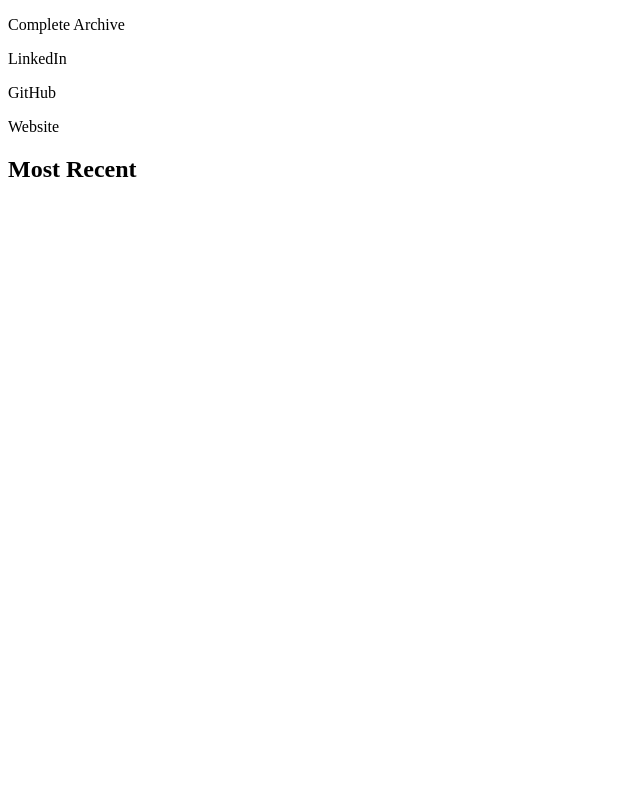
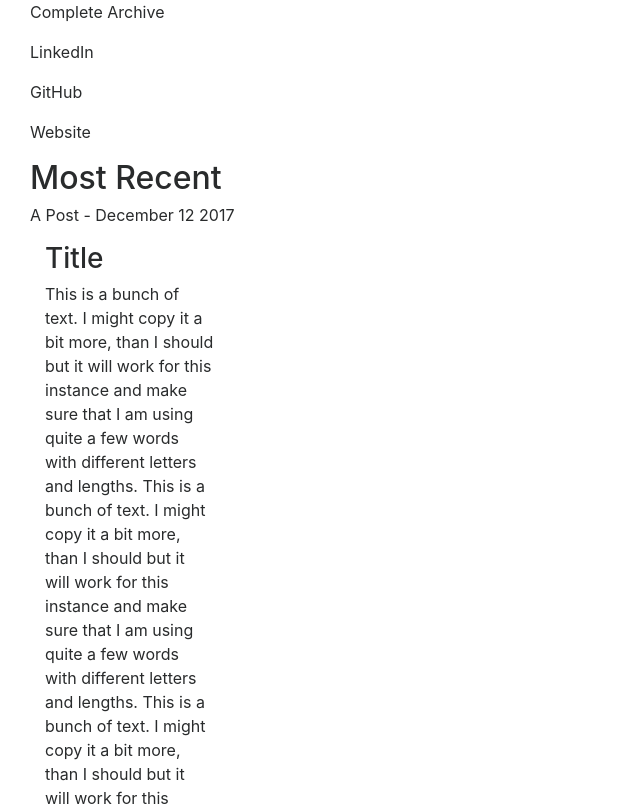
Before and after one commit to giants415/my_blog, a plain HTML site: page index.html in a window 1280 px wide. Shown: the top 806 px of the page, without its empty margins (0-640 px from the left). Drawn offline with nearby package versions, Linux system fonts and the light colour scheme.

Commit message:
brings bootstrap in and adds classes to cols

```diff
--- a/index.html
+++ b/index.html
@@ -4,22 +4,42 @@
     <meta charset="utf-8">
     <title>Andrew Vinocur Blog</title>
 
+    <link rel="stylesheet"
+      href="https://maxcdn.bootstrapcdn.com/bootstrap/4.0.0-beta.3/css/bootstrap.min.css"
+      integrity="sha384-Zug+QiDoJOrZ5t4lssLdxGhVrurbmBWopoEl+M6BdEfwnCJZtKxi1KgxUyJq13dy"
+      crossorigin="anonymous">
     <link rel="stylesheet" href="./output.css"/>
   </head>
   <body>
-    <div id="container">
-      <div class="menu">
+    <div class="container-fluid">
+      <div class="menu col-lg-12">
         <p>Complete Archive</p>
         <p>LinkedIn</p>
         <p>GitHub</p>
         <p>Website</p>
       </div>
-      <div class="jump-to-archive">
+      <div class="jump-to-archive col-lg-3">
         <h2>Most Recent</h2>
+        <p>A Post - December 12 2017</p>
       </div>
-      <div class="all-posts">
-        <div class="post">
+      <div class="all-posts col-lg-6">
+        <div class="post col-lg-4">
+          <h3>Title</h3>
+          <span>
+            This is a bunch of text. I might copy it a bit more, than I should
+            but it will work for this instance and make sure that I am
+            using quite a few words with different letters and lengths. This is a bunch of text. I might copy it a bit more, than I should
+            but it will work for this instance and make sure that I am
+            using quite a few words with different letters and lengths.
 
+            This is a bunch of text. I might copy it a bit more, than I should
+            but it will work for this instance and make sure that I am
+            using quite a few words with different letters and lengths. This is a bunch of text. I might copy it a bit more, than I should
+            but it will work for this instance and make sure that I am
+            using quite a few words with different letters and lengths. This is a bunch of text. I might copy it a bit more, than I should
+            but it will work for this instance and make sure that I am
+            using quite a few words with different letters and lengths.
+          </span>
         </div>
       </div>
     </div>
```
